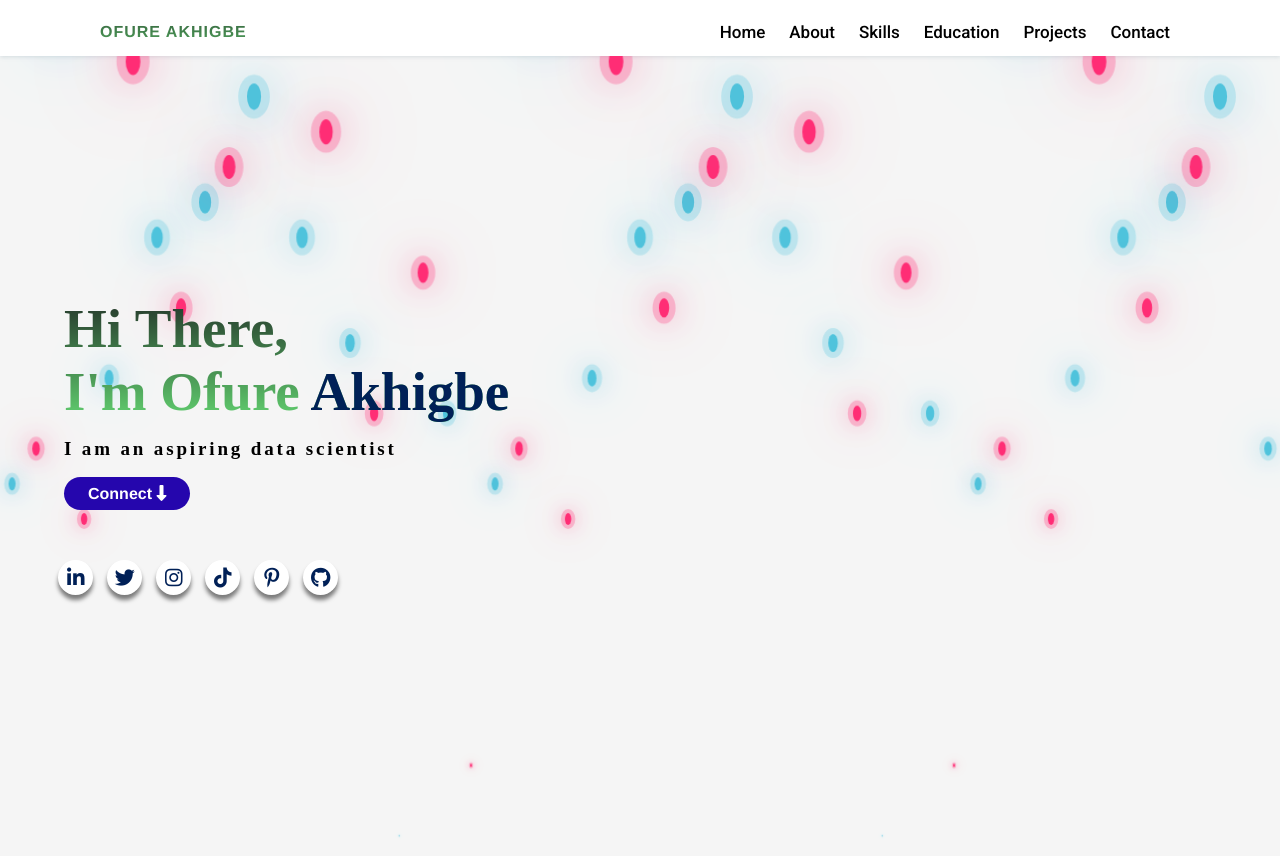
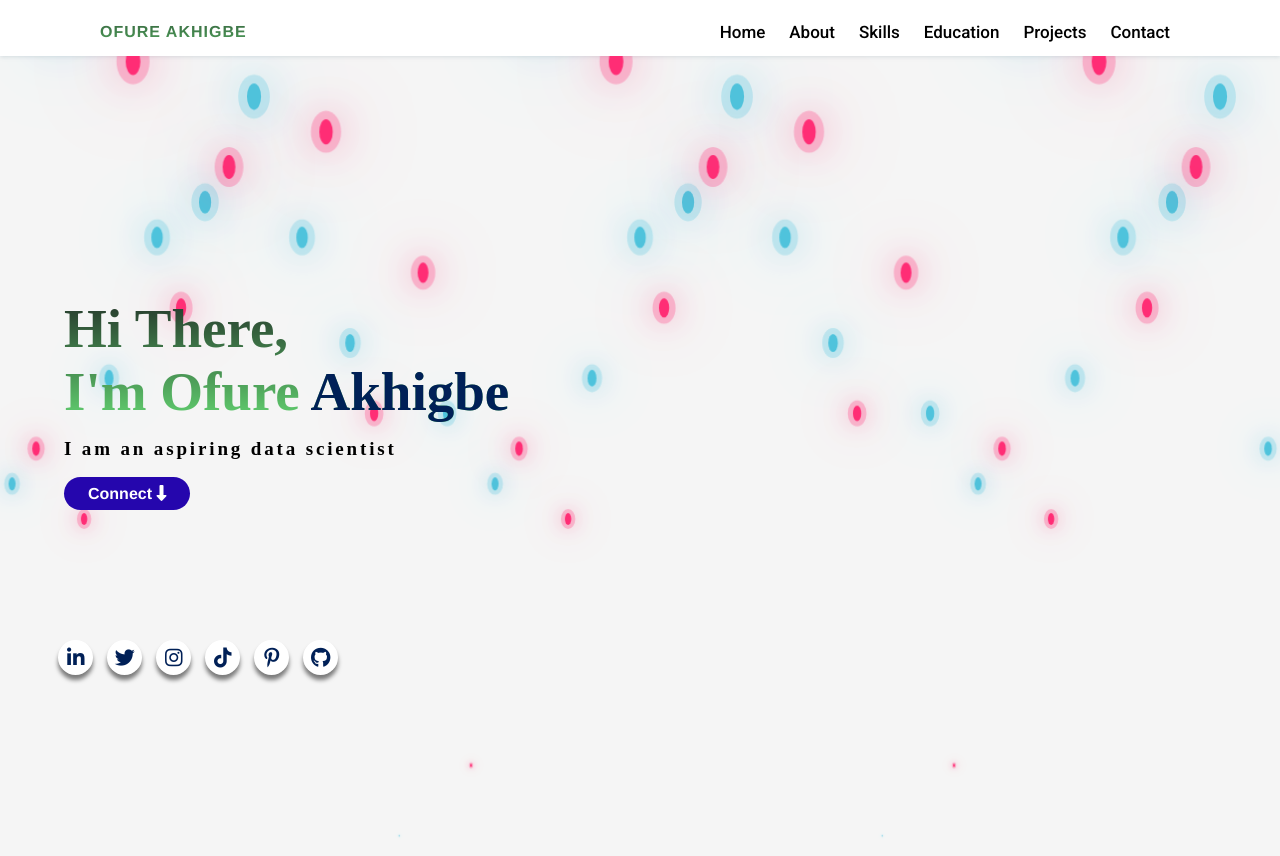
Before and after one commit to ofure-akhigbe/Personal-Portfolio-Website, a plain HTML site: page index.html in a window 1280 px wide. Drawn offline with Linux system fonts and the light colour scheme.

Commit message:
Update style.css

```diff
--- a/style.css
+++ b/style.css
@@ -149,7 +149,7 @@ nav li a.hover-line:hover::after{
 }
 .social-links{
 	position: absolute;
-	top: 70%;
+	top: 80%;
 	left: 4%;
 	padding: 0;
 	margin: 0;
```
